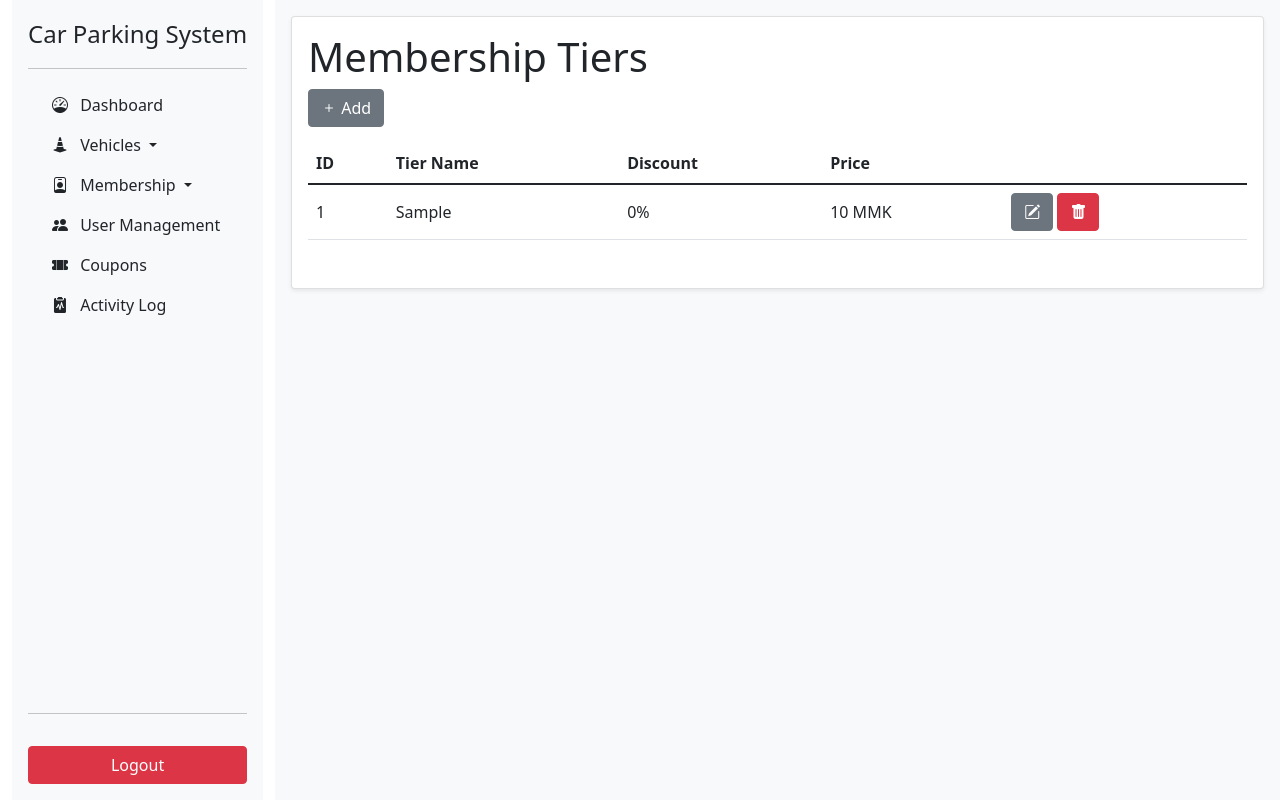
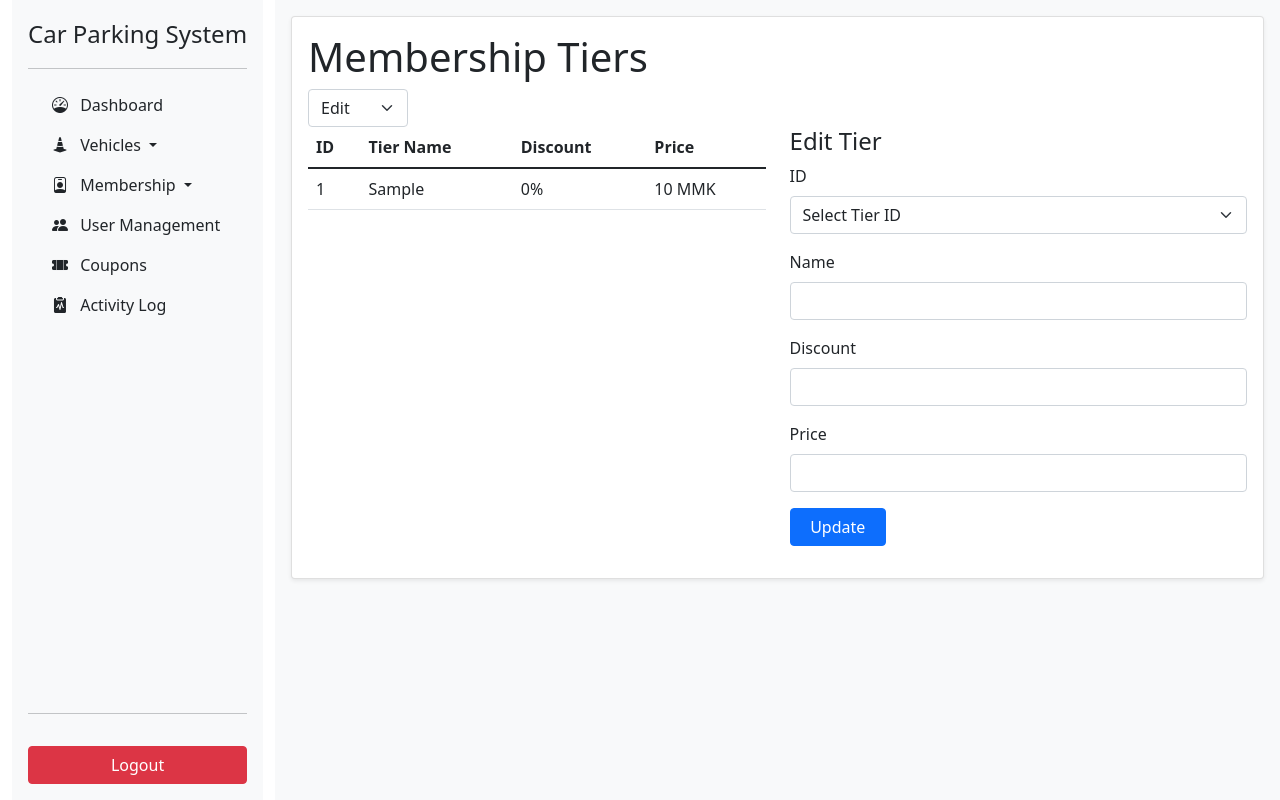
Before and after one commit to sint18/car_parking_system_web, a Flask app: page /view-tiers in a window 1280 px wide. Run offline with Flask 2, Linux system fonts and the light colour scheme; tables that the repository leaves empty or names only in its code hold one stand-in row (values such as "Sample post"); some libraries are stand-ins or nearby versions.

Commit message:
added membership level management

```diff
--- a/queries.py
+++ b/queries.py
@@ -214,6 +214,16 @@ def get_tier_by_id(t_id: int):
     return record
 
 
+def update_tier(t_id: int, t_name: str, t_cost: int, t_dis: int):
+    query = f"UPDATE `membership_tier` SET `tier` = '{t_name}', `cost` = '{t_cost}', `discount` = '{t_dis}' WHERE `membership_tier`.`id` = {t_id}"
+    cursor.execute(query)
+
+
+def insert_tier(t_name: str, t_cost: int, t_dis: int):
+    query = f"INSERT INTO `membership_tier` (`id`, `tier`, `cost`, `discount`) VALUES (NULL, '{t_name}', '{t_cost}', '{t_dis}')"
+    cursor.execute(query)
+
+
 def extend_member(member_id, tier_id, start_date, valid_until):
     query = f"INSERT INTO `membership` (`id`, `member_id`, `tier_id`, `start_date`, `valid_until`) VALUES (NULL, '{member_id}', '{tier_id}', '{start_date}', '{valid_until}')"
     cursor.execute(query)
--- a/server.py
+++ b/server.py
@@ -469,8 +469,15 @@ def terminate_membership():
     return redirect(url_for("view_members"))
 
 
-@app.route("/view-tiers")
+@app.route("/view-tiers", methods=["GET", "POST"])
 def view_tiers():
+
+    if request.method == "POST":
+        tierName = request.form["tierName"]
+        discount = request.form["discount"]
+        price = request.form["price"]
+        queries.insert_tier(tierName, price, discount)
+
     tier_records = queries.get_tiers()
     tier_data = []
     for row in tier_records:
@@ -480,14 +487,29 @@ def view_tiers():
     return render_template("members/view_tiers.html", tier_data=tier_data)
 
 
-@app.route("/get-tiers/<t_id>")
-def get_tiers(t_id):
+@app.route("/get-tier/<t_id>")
+def get_tier(t_id):
     tier_record = queries.get_tier_by_id(t_id)
     print(tier_record)
     return jsonify(tier_record)
 
 
+@app.route("/update-tier", methods=["GET", "POST"])
+def update_tier():
+    if request.method == "POST":
+        tier_id = request.form["selectTierId"]
+        tierName = request.form["tierName"]
+        discount = request.form["discount"]
+        price = request.form["price"]
+
+        if tier_id:
+            queries.update_tier(tier_id, tierName, price, discount)
+
+    return redirect(url_for("view_tiers"))
+
+
 # activity log
+
 
 @app.route("/activity-log")
 def activity_log():
--- a/templates/members/view_tiers.html
+++ b/templates/members/view_tiers.html
@@ -6,7 +6,10 @@ Car Parking System | View Tiers
 
 {% block content%}
 <p class="h1">Membership Tiers</p>
-<button class="btn btn-secondary mb-3" onclick=""><i class="bi bi-plus"></i> Add</button>
+<select name="" class="form-select" onchange="loadForm(this)" style="width: 100px;" id="">
+    <option value="edit">Edit</option>
+    <option value="add">Add</option>
+</select>
 <div class="row mb-3">
     <div class="col">
         <table class="table" id="member_table">
@@ -16,7 +19,6 @@ Car Parking System | View Tiers
                     <th>Tier Name</th>
                     <th>Discount</th>
                     <th>Price</th>
-                    <th></th>
                 </tr>
             </thead>
             <tbody>
@@ -27,23 +29,25 @@ Car Parking System | View Tiers
                     <td class="align-middle">{{ row[1] }}</td>
                     <td class="align-middle">{{ row[3] }}%</td>
                     <td class="align-middle">{{ row[2] }}</td>
-                    <td>
-                        <a href="" class="btn btn-secondary"><i class="bi bi-pencil-square"></i></a>
-                        <a href="" class="btn btn-danger"><i class="bi bi-trash-fill"></i></a>
-                    </td>
                 </tr>
                 {% endfor %}
                 {% endif %}
             </tbody>
         </table>
     </div>
-    <div class="col" hidden>
+    <div class="col" id="editTierForm">
         <p class="h4">Edit Tier</p>
-        <div class="mb-3">
-            <label for="tierId" class="form-label">ID</label>
-            <input type="text" class="form-control" name="tierId" id="tierId" readonly>
-        </div>
-        <form action="" method="post">
+
+        <form action="/update-tier" method="post">
+            <div class="mb-3">
+                <label for="selectTierId" class="form-label">ID</label>
+                <select name="selectTierId" id="selectTierId" class="form-select">
+                    <option value="">Select Tier ID</option>
+                    {% for row in tier_data: %}
+                    <option value="{{ row[0] }}">{{ row[0] }}</option>
+                    {% endfor %}
+                </select>
+            </div>
             <div class="mb-3">
                 <label for="tierName" class="form-label">Name</label>
                 <input type="text" class="form-control" name="tierName" id="tierName" placeholder="" required>
@@ -51,19 +55,41 @@ Car Parking System | View Tiers
 
             <div class="mb-3">
                 <label for="discount" class="form-label">Discount</label>
-                <input type="text" class="form-control" name="discount" id="discount" placeholder="" required>
+                <input type="number" min="0" class="form-control" name="discount" id="discount" placeholder="" required>
             </div>
             <div class="mb-3">
                 <label for="price" class="form-label">Price</label>
-                <input type="text" class="form-control" name="price" id="price" placeholder="" required>
+                <input type="number" min="0" class="form-control" name="price" id="price" placeholder="" required>
             </div>
             <div class="row">
                 <div class="col-3 d-grid">
                     <input type="submit" class="btn btn-primary" value="Update">
                 </div>
-                <!-- <div class="col-3 d-grid">
-                    <input type="reset" class="btn btn-warning" value="Reset">
-                </div> -->
+            </div>
+
+        </form>
+    </div>
+    <div class="col" id="addTierForm" hidden>
+        <p class="h4">Add Tier</p>
+
+        <form action="/view-tiers" method="post">
+            <div class="mb-3">
+                <label for="tierName" class="form-label">Name</label>
+                <input type="text" class="form-control" name="tierName" id="tierName" placeholder="" required>
+            </div>
+
+            <div class="mb-3">
+                <label for="discount" class="form-label">Discount</label>
+                <input type="number" min="0" class="form-control" name="discount" id="discount" placeholder="" required>
+            </div>
+            <div class="mb-3">
+                <label for="price" class="form-label">Price</label>
+                <input type="number" min="0" class="form-control" name="price" id="price" placeholder="" required>
+            </div>
+            <div class="row">
+                <div class="col-3 d-grid">
+                    <input type="submit" class="btn btn-primary" value="Add">
+                </div>
             </div>
 
         </form>
@@ -84,7 +110,7 @@ Car Parking System | View Tiers
         var price = document.getElementById("price")
         selectTierId.onchange = function () {
             if (this.value != "") {
-                $.get(`/get-tiers/${this.value}`, function (data) {
+                $.get(`/get-tier/${this.value}`, function (data) {
                     tierName.value = data[1]
                     discount.value = data[3]
                     price.value = data[2]
@@ -94,6 +120,25 @@ Car Parking System | View Tiers
         }
 
     });
+
+    function loadForm(element) {
+        if (element.value === "add") {
+
+            var addForm = document.getElementById("addTierForm")
+            addForm.removeAttribute("hidden")
+
+            var editForm = document.getElementById("editTierForm")
+            editForm.setAttribute("hidden", null)
+
+        } else {
+            var addForm = document.getElementById("addTierForm")
+            addForm.setAttribute("hidden", null)
+
+            var editForm = document.getElementById("editTierForm")
+            editForm.removeAttribute("hidden")
+        }
+    }
+
 </script>
 
 
```
Also changed, not shown: templates/members/view_members.html (+4 -3 lines).
